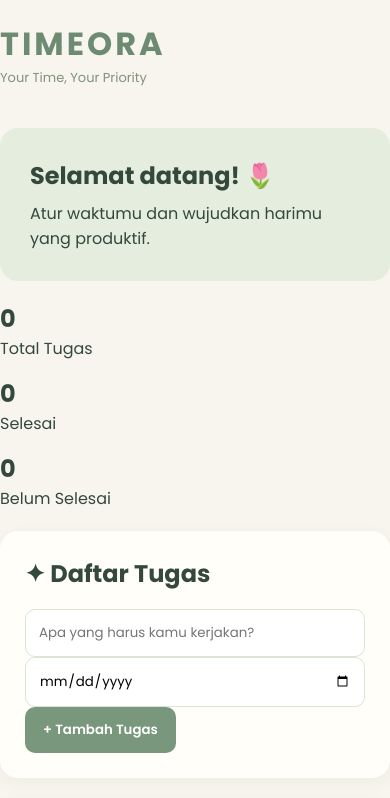
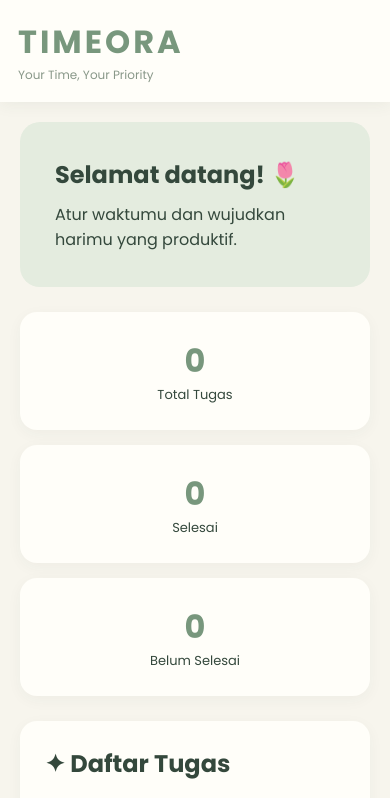
Before and after one commit to nafashafibi-coder/TIMORA, a plain HTML site: page index.html in a window 390 px wide. Shown: the top 798 px of the page. Drawn offline with Linux system fonts and the light colour scheme.

Commit message:
style.css

```diff
--- a/style.css
+++ b/style.css
@@ -2,9 +2,9 @@
 @import url('https://fonts.googleapis.com/css2?family=Poppins:wght@400;500;600;700&display=swap');
 
 * {
-  box-sizing: border-box;
   margin: 0;
   padding: 0;
+  box-sizing: border-box;
 }
 
 body {
@@ -13,73 +13,105 @@ body {
   color: #34483c;
 }
 
-.hidden {
-  display: none !important;
+.header {
+  background: #fffef9;
+  padding: 22px 7%;
+  display: flex;
+  justify-content: space-between;
+  align-items: center;
+  box-shadow: 0 3px 15px #34483c10;
 }
 
-/* LOGIN */
-.auth-page {
-  min-height: 100vh;
-  display: flex;
-  justify-content: center;
-  align-items: center;
-  padding: 20px;
+.header h1 {
+  color: #78977d;
+  letter-spacing: 3px;
 }
 
-.auth-card {
-  width: 100%;
-  max-width: 420px;
+.header p {
+  font-size: 12px;
+  color: #899889;
+}
+
+.date {
+  font-size: 13px;
+}
+
+.container {
+  max-width: 1000px;
+  margin: 35px auto;
+  padding: 0 20px;
+}
+
+.welcome {
+  background: #e4ecdf;
   padding: 35px;
+  border-radius: 20px;
+  margin-bottom: 25px;
+}
+
+.welcome h2 {
+  margin-bottom: 10px;
+}
+
+.stats {
+  display: grid;
+  grid-template-columns: repeat(3, 1fr);
+  gap: 15px;
+  margin-bottom: 25px;
+}
+
+.card, .panel {
   background: #fffef9;
-  border-radius: 22px;
-  box-shadow: 0 8px 30px #34483c15;
+  padding: 25px;
+  border-radius: 17px;
+  box-shadow: 0 4px 15px #34483c0b;
+}
+
+.card {
   text-align: center;
 }
 
-.auth-card h1 {
-  color: #6c8b72;
-  font-size: 34px;
-  letter-spacing: 3px;
+.card h2 {
+  font-size: 32px;
+  color: #78977d;
 }
 
-.tagline {
-  color: #8b9c88;
+.card p {
+  font-size: 13px;
+}
+
+.panel {
   margin-bottom: 25px;
 }
 
-.auth-card h2 {
-  margin-bottom: 8px;
+.panel h2 {
+  margin-bottom: 20px;
 }
 
-.auth-card form {
+form {
   display: flex;
-  flex-direction: column;
-  gap: 12px;
-  margin-top: 20px;
+  gap: 10px;
+  flex-wrap: wrap;
+  margin-bottom: 20px;
 }
 
 input {
-  width: 100%;
+  flex: 1;
+  min-width: 140px;
   padding: 13px;
   border: 1px solid #dce4d8;
   border-radius: 10px;
-  background: #fff;
   font-family: inherit;
-  outline: none;
-}
-
-input:focus {
-  border-color: #78977d;
+  background: white;
 }
 
 button {
-  padding: 13px 18px;
+  padding: 12px 18px;
   border: none;
   border-radius: 10px;
   background: #78977d;
   color: white;
   font-family: inherit;
-  font-weight: 600;
   cursor: pointer;
 }
 
@@ -87,113 +119,15 @@ button:hover {
   background: #5d7b63;
 }
 
-.auth-card a {
-  color: #66876d;
-  font-weight: 600;
-}
-
-.auth-card > p {
-  margin-top: 16px;
-  font-size: 13px;
-}
-
-.message {
-  color: #a45e4c;
-}
-
-/* HEADER */
-#appPage {
-  max-width: 1050px;
-  margin: auto;
-  padding: 25px;
-}
-
-header {
+.item {
+  background: #f2f5ed;
+  padding: 15px;
+  border-radius: 12px;
+  margin-top: 10px;
   display: flex;
   justify-content: space-between;
   align-items: center;
-  padding: 20px 0;
-}
-
-header h1 {
-  color: #6c8b72;
-  letter-spacing: 3px;
-}
-
-header p {
-  color: #82927f;
-  font-size: 13px;
-}
-
-.logout {
-  background: #d9a49a;
-}
-
-.welcome {
-  background: #e5eddf;
-  padding: 30px;
-  border-radius: 18px;
-  margin: 20px 0;
-}
-
-.welcome h2 {
-  margin-bottom: 8px;
-}
-
-/* RINGKASAN */
-.stats {
-  display: grid;
-  grid-template-columns: repeat(3, 1fr);
-  gap: 15px;
-  margin: 20px 0;
-}
-
-.stat-card {
-  background: #fffef9;
-  padding: 22px;
-  text-align: center;
-  border-radius: 16px;
-  box-shadow: 0 4px 15px #34483c0d;
-}
-
-.stat-card h3 {
-  font-size: 30px;
-  color: #78977d;
-}
-
-.stat-card p {
-  font-size: 13px;
-}
-
-/* PANEL */
-.panel {
-  background: #fffef9;
-  padding: 25px;
-  border-radius: 18px;
-  margin: 20px 0;
-  box-shadow: 0 4px 15px #34483c0d;
-}
-
-.panel h2 {
-  margin-bottom: 18px;
-}
-
-.add-form {
-  display: grid;
-  grid-template-columns: 2fr 1.5fr auto;
   gap: 10px;
-  margin-bottom: 20px;
-}
-
-.item {
-  display: flex;
-  justify-content: space-between;
-  align-items: center;
-  gap: 12px;
-  padding: 15px;
-  margin-top: 10px;
-  background: #f2f5ed;
-  border-radius: 12px;
 }
 
 .item-info {
@@ -212,43 +146,38 @@ header p {
   gap: 7px;
 }
 
-.item-actions button {
-  padding: 8px 10px;
-  font-size: 12px;
-}
-
 .done {
   text-decoration: line-through;
-  opacity: 0.55;
+  opacity: 0.5;
 }
 
 .delete {
-  background: #d9a49a;
+  background: #d99b91;
+}
+
+.empty {
+  color: #899889;
+  padding: 10px 0;
 }
 
 footer {
   text-align: center;
-  padding: 30px 0;
-  color: #8b9988;
+  padding: 25px;
+  color: #899889;
   font-size: 12px;
 }
 
-/* TAMPILAN HP */
 @media (max-width: 650px) {
-  #appPage {
-    padding: 15px;
-  }
-
   .stats {
     grid-template-columns: 1fr;
   }
 
-  .add-form {
-    grid-template-columns: 1fr;
+  .header {
+    padding: 18px;
   }
 
-  .auth-card {
-    padding: 25px;
+  .container {
+    margin-top: 20px;
   }
 
   .item {
```
